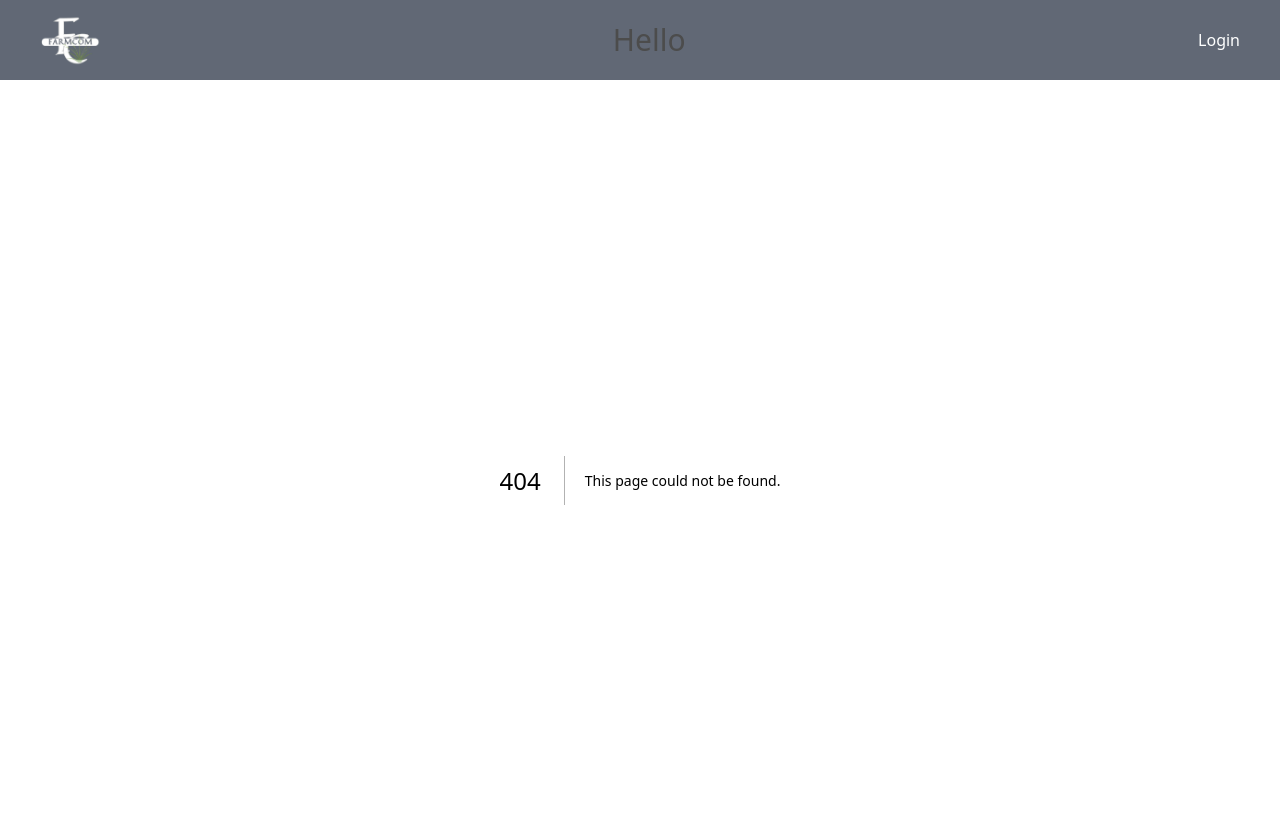
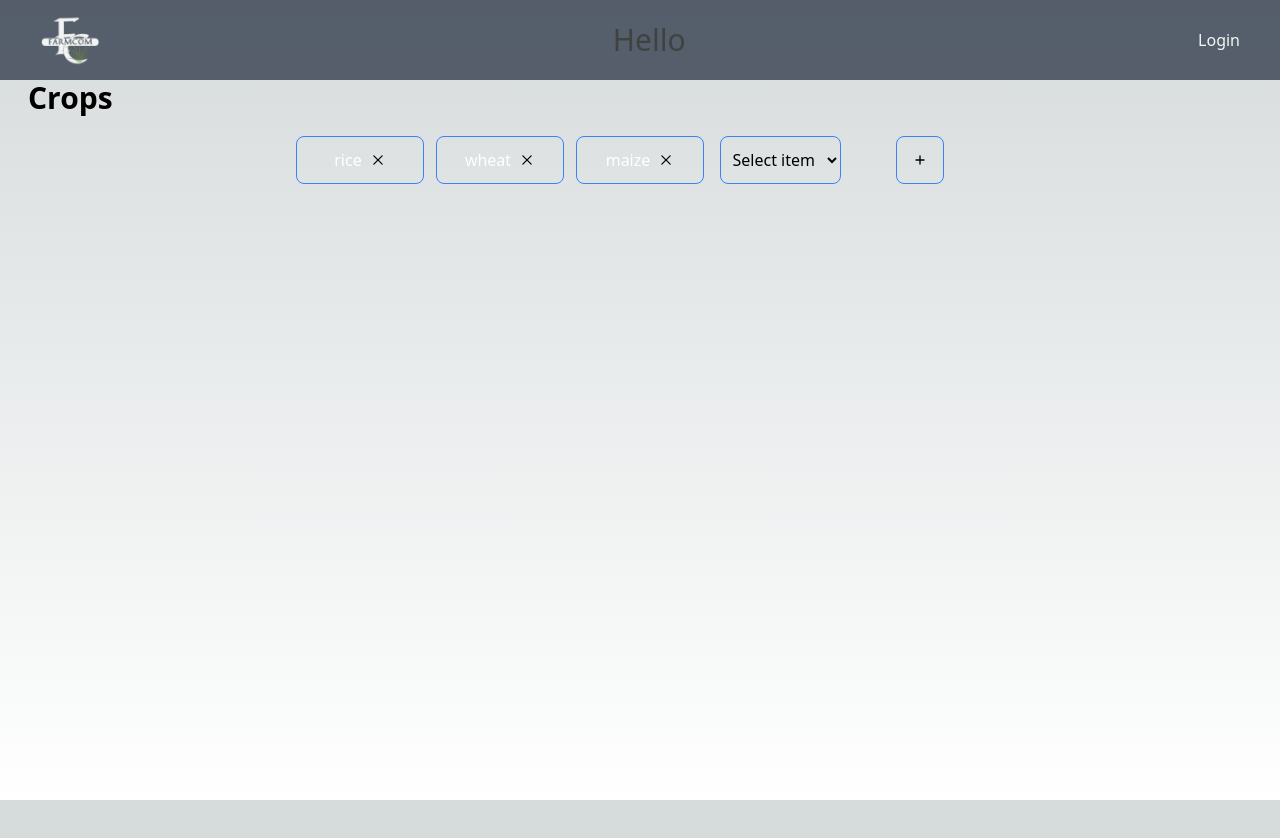
Before and after one commit to KayG2310/Hack-O-Mania, a Next.js app in the folder frontend/: page /crops in a window 1280 px wide. Before the commit this address had no page. Shown: the top 838 px of the page. After the commit the page ends 800 px from the top, so only its background shows below. Built offline with nearby package versions, Linux system fonts and the light colour scheme.

Commit message:
added login page and edit profile page

```diff
--- /dev/null
+++ b/frontend/pages/crops.js
@@ -0,0 +1,111 @@
+import React, { useState } from 'react';
+import { FaFileUpload } from 'react-icons/fa';
+import { RxCross2 } from "react-icons/rx";
+import { HiOutlinePlusSm } from "react-icons/hi";
+
+const farmer = {
+    Name: 'farmer1',
+    Phone: '123456789',
+    Age: 30,
+    District: 'Karnal',
+    State: 'Haryana',
+    Area: 10,
+    crops: ['rice', 'wheat', 'maize']
+}
+
+let dropdownItems = ['rice', 'wheat', 'maize', 'Cotton', 'Tea', 'Coffee'];
+
+export default function App(){
+
+    const [image, setImage] = useState(null);
+
+
+    const handleFileChange = (event) => {
+        // Get the selected file
+        const file = event.target.files[0];
+        const imageUrl = URL.createObjectURL(file);
+        // Setting the state variable
+        setImage(imageUrl);
+      };
+
+    const [items, setItems] = useState(farmer['crops']);
+    const [selectedItem, setSelectedItem] = useState('');
+
+    const handleRemove = (itemToRemove) => {
+      // Create a new array that doesn't include the item to remove
+      const newItems = items.filter(item => item !== itemToRemove);
+      // Set the items state to the new array
+      setItems(newItems);
+      // Update the predefined array
+      farmer['crops'] = newItems;
+
+    };
+
+    const handleAdd = () => {
+        if (selectedItem && !items.some(item => item === selectedItem) ) {
+          setItems(prevItems => [...prevItems, selectedItem]);
+          // Update the predefined array
+          farmer['crops'] = [...farmer['crops'], selectedItem];
+          setSelectedItem('');
+        }
+        console.log(farmer);
+      };
+
+      const handleSelectChange = (e) => {
+        setSelectedItem(e.target.value);
+        handleAdd(e.target.value);
+      };
+      return (
+        <main className="overflow-y-auto">
+          <div className="flex flex-col items-center justify-center w-full h-full gap-5">
+
+        {/* Crops */}
+        <Title name="Crops" />
+        <div className="grid grid-cols-5 gap-3 p-0 mx-auto place-items-center">
+        {farmer['crops'].map(value => (
+            <CropNames crop={value} onRemove={handleRemove}/>
+        ))}
+
+        {/* Crops drowpdown list */}
+        <select
+            value={selectedItem}
+            onChange={(e) => setSelectedItem(e.target.value)}
+            className='flex flex-row justify-center items-center w-auto h-12 border border-blue-500 hover:bg-blue-500 rounded-lg p-2 bg-transparent'
+        >
+            <option value="">Select item</option>
+            {dropdownItems.map((item) => (
+              <option value={item}>{item}</option>
+            ))}
+        </select>
+
+        <button
+          onClick={handleAdd}
+          className='flex flex-row justify-center items-center w-12 h-12 border border-blue-500 hover:bg-blue-500 rounded-lg p-2 bg-transparent'
+        >
+          <HiOutlinePlusSm />
+        </button>
+        </div>
+        </div>
+    </main>
+  )
+}
+
+
+
+function CropNames( {crop, onRemove} ){
+
+    return (
+        <div className="flex flex-row justify-center items-center w-32 h-12 border border-blue-500 hover:bg-blue-500 rounded-lg p-5 gap-2">
+            <p className="text-white">{crop}</p>
+            <div className='cursor-pointer' onClick={() => onRemove(crop)}><RxCross2 /></div>
+        </div>
+    )
+}
+
+function Title({name}){
+    return(
+      <div className="flex flex-col pl-7 items-start justify-left w-full h-full">
+        <h1 className="text-3xl font-bold">{name}</h1>
+      </div>
+    )
+}
--- /dev/null
+++ b/frontend/pages/profile.js
@@ -0,0 +1,52 @@
+const farmer = {
+    Name: 'farmer1',
+    Phone: '123456789',
+    Age: 30,
+    District: 'Karnal',
+    State: 'Haryana',
+    Area: 10,
+    image:""}
+
+export default function App(){
+    return (
+        <main>
+      <div className="flex flex-col items-center justify-center w-full h-full gap-5">
+        {/* Blue Top */}
+        <div className="bg-blue-500 h-[30vh] w-full absolute top-0 z-[-1]"></div>
+
+        {/* Profile Pic */}
+        <div className="flex flex-col items-center relative">
+            <div className="mt-4 w-64 h-64 bg-gray-700 rounded-full">
+                <img src={farmer["image"]} alt="Profile" className="w-full h-full object-cover rounded-full" />
+            </div>
+        </div>
+
+        <div className='grid grid-cols-2 gap-x-20 gap-y-5'>
+        {/* Form */}
+        {Object.entries(farmer).map(([key, value]) => (
+            key === "image" ? null :
+            <div className='gap-5 grid'>
+            <Title name={key} />
+            <div className="flex flex-row justify-center items-center w-64 h-12 border border-blue-500 hover:bg-blue-500 rounded-lg p-5 gap-2">
+                <p className="bg-transparent text-white border:hidden">{value}</p>
+            </div>
+            </div>
+
+        ))}
+
+        <br/>
+        <br/>
+        </div>
+
+        </div>
+        </main>
+    )
+}
+
+function Title({name}){
+    return(
+      <div className="flex flex-col pl-7 items-start justify-left w-full h-full">
+        <h1 className="text-3xl font-bold">{name}</h1>
+      </div>
+    )
+}
```
